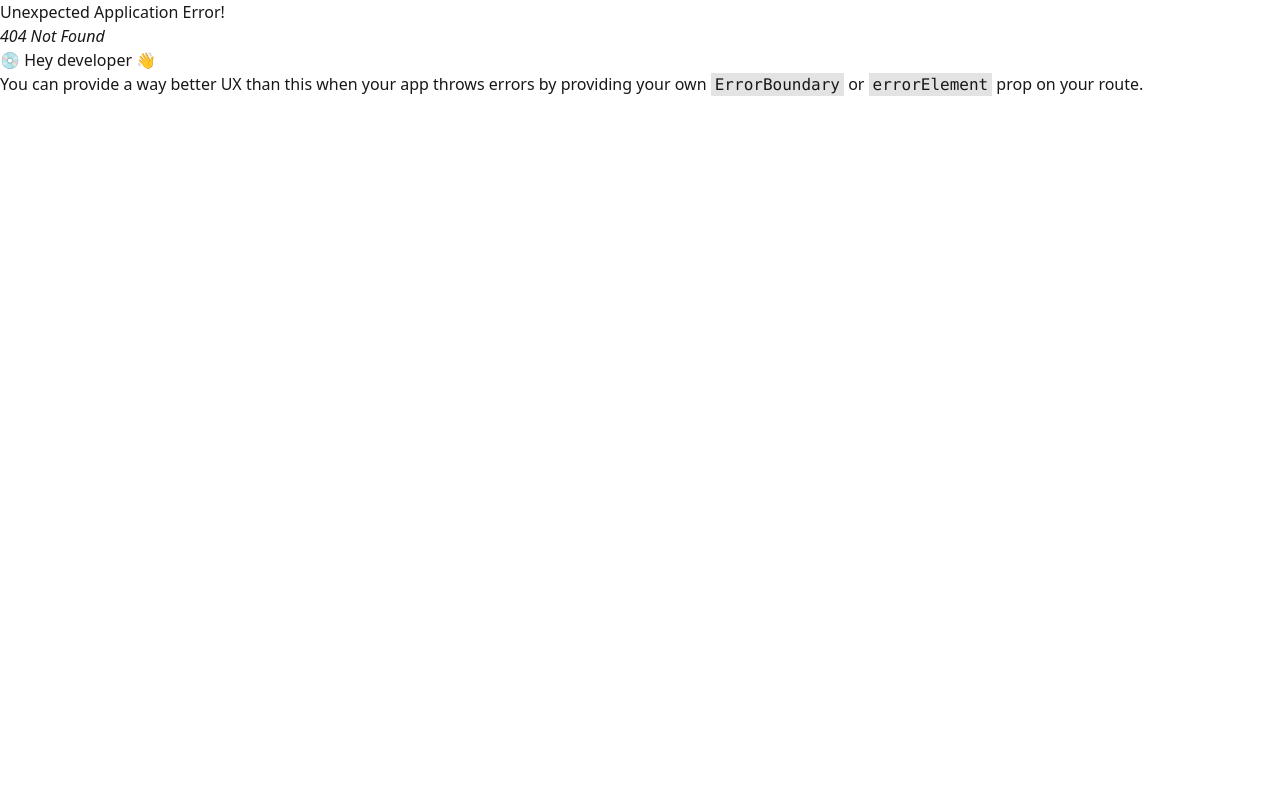
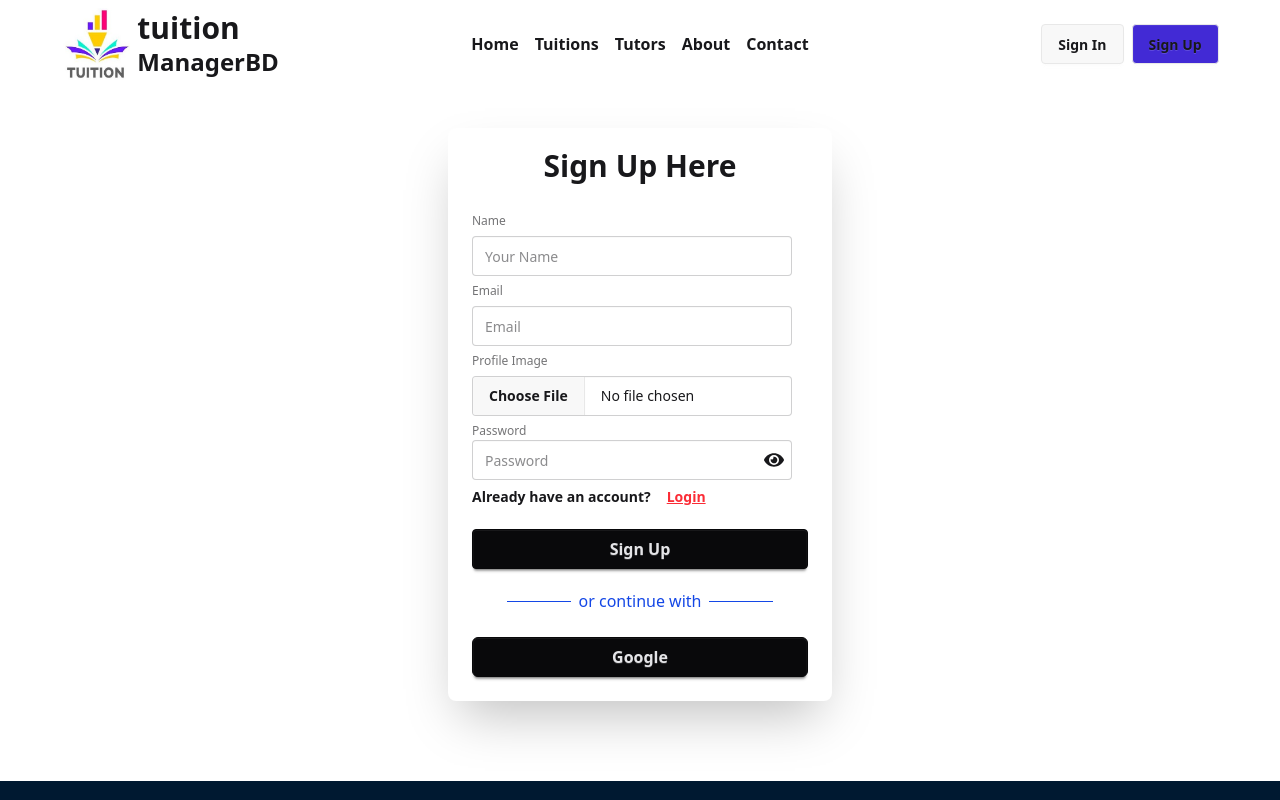
Before and after one commit to imtiaz8936/Tuition-Manager-BD-Client, a React (Vite) app: page /signup in a window 1280 px wide. Before the commit this address had no page. Shown: the top 800 px of the page. Built offline with nearby package versions, Linux system fonts and the light colour scheme.

Commit message:
user signup form added

```diff
--- a/package.json
+++ b/package.json
@@ -16,6 +16,7 @@
     "firebase": "^12.6.0",
     "react": "^19.2.0",
     "react-dom": "^19.2.0",
+    "react-hook-form": "^7.68.0",
     "react-hot-toast": "^2.6.0",
     "react-icons": "^5.5.0",
     "react-router": "^7.10.1",
--- /dev/null
+++ b/src/pages/auth/signup/Signup.jsx
@@ -0,0 +1,148 @@
+import React, { useState } from "react";
+import { useForm } from "react-hook-form";
+import { FaEye } from "react-icons/fa";
+import { IoEyeOff } from "react-icons/io5";
+import { Link } from "react-router";
+
+const Signup = () => {
+  const {
+    register,
+    handleSubmit,
+    formState: { errors },
+  } = useForm();
+  const [show, setShow] = useState(false);
+
+  const handleSignup = () => {
+    console.log("clicked");
+  };
+
+  return (
+    <div className="max-w-7xl mx-auto flex justify-center items-center mt-10 mb-20">
+      <title>Register</title>
+      <div className="card bg-base-100 w-full max-w-sm shrink-0 shadow-2xl">
+        <h1 className="font-bold text-3xl text-center mt-5">Sign Up Here</h1>
+        <div className="card-body">
+          <form onSubmit={handleSubmit(handleSignup)}>
+            <fieldset className="fieldset">
+              <label className="label">Name</label>
+              <input
+                type="name"
+                {...register("name", {
+                  required: "Name is required",
+                  maxLength: {
+                    value: 20,
+                    message: "Name cannot exceed 20 characters",
+                  },
+                })}
+                className="input"
+                placeholder="Your Name"
+              />
+              {errors.name && (
+                <p className="text-red-500 text-xs mt-2">
+                  {errors.name.message}
+                </p>
+              )}
+
+              <label className="label">Email</label>
+              <input
+                type="email"
+                {...register("email", {
+                  required: "Email is required",
+                  maxLength: {
+                    value: 30,
+                    message: "Email cannot exceed 30 characters",
+                  },
+                  pattern: {
+                    value: /@/,
+                    message: "Email must contain an @ symbol",
+                  },
+                })}
+                className="input"
+                placeholder="Email"
+              />
+              {errors.email && (
+                <p className="text-red-500 text-xs mt-2">
+                  {errors.email.message}
+                </p>
+              )}
+
+              <label className="label">Profile Image</label>
+              <input
+                type="file"
+                {...register("image", { required: "Image is required" })}
+                className="file-input"
+              />
+              {errors.image && (
+                <p className="text-red-500 text-xs mt-2">
+                  {errors.image.message}
+                </p>
+              )}
+
+              <div className="relative">
+                <label className="label">Password</label>
+                <input
+                  type={show ? "text" : "password"}
+                  {...register("password", {
+                    required: "Password is required",
+                    minLength: {
+                      value: 6,
+                      message: "Password must be at least 6 characters long",
+                    },
+                    pattern: {
+                      value:
+                        /^(?=.*[A-Z])(?=.*[a-z])(?=.*\d)(?=.*[^A-Za-z0-9]).+$/,
+                      message:
+                        "Password must contain one uppercase, one lowercase letter and one special character",
+                    },
+                  })}
+                  className="input"
+                  placeholder="Password"
+                />
+                <span
+                  onClick={() => setShow(!show)}
+                  className="absolute right-6 top-7 cursor-pointer z-50"
+                >
+                  {show ? <IoEyeOff size={20} /> : <FaEye size={20} />}
+                </span>
+              </div>
+              {errors.password && (
+                <p className="text-red-500 text-xs mt-2">
+                  {errors.password.message}
+                </p>
+              )}
+              <div>
+                <p className="flex flex-inline gap-4 font-semibold text-[14px]">
+                  Already have an account?
+                  <Link to="/auth-login" className="text-red-500 underline">
+                    Login
+                  </Link>
+                </p>
+              </div>
+              <button
+                type="submit"
+                className="btn btn-neutral mt-4 text-[16px] font-semibold hover:text-black hover:bg-gray-100 transition-colors"
+              >
+                Sign Up
+              </button>
+            </fieldset>
+          </form>
+
+          <div className="flex items-center justify-center gap-2 my-2">
+            <div className="h-px w-16 bg-blue-700"></div>
+            <span className="text-[16px] text-blue-700">or continue with</span>
+            <div className="h-px w-16 bg-blue-700"></div>
+          </div>
+
+          <button
+            type="button"
+            className="flex items-center justify-center gap-3 btn btn-neutral mt-2 text-[16px] px-5 py-2 rounded-md w-full font-semibold hover:text-black hover:bg-gray-100 transition-colors cursor-pointer"
+          >
+            {/* <FcGoogle size={20}></FcGoogle> Google */} Google
+          </button>
+        </div>
+      </div>
+    </div>
+  );
+};
+
+export default Signup;
--- /dev/null
+++ b/src/pages/home/home/Home.jsx
@@ -0,0 +1,7 @@
+import React from "react";
+
+const Home = () => {
+  return <div>Home</div>;
+};
+
+export default Home;
--- a/src/pages/shared/navbar/Navbar.jsx
+++ b/src/pages/shared/navbar/Navbar.jsx
@@ -121,7 +121,7 @@ const Navbar = () => {
               </Link>
             </div>
             <div>
-              <Link to="/register" className="btn bg-primary">
+              <Link to="/signup" className="btn bg-primary">
                 Sign Up
               </Link>
             </div>
--- /dev/null
+++ b/src/pages/tuitions/Tuitions.jsx
@@ -0,0 +1,7 @@
+import React from "react";
+
+const Tuitions = () => {
+  return <div>Tuitions Page</div>;
+};
+
+export default Tuitions;
--- a/src/routes/publicRoutes/Router.jsx
+++ b/src/routes/publicRoutes/Router.jsx
@@ -1,10 +1,26 @@
 import { createBrowserRouter } from "react-router";
 import RootLayout from "../../layouts/rootLayout/RootLayout";
+import Tuitions from "../../pages/tuitions/Tuitions";
+import Home from "../../pages/home/home/Home";
+import Signup from "../../pages/auth/signup/Signup";
 
 export const router = createBrowserRouter([
   {
     path: "/",
     Component: RootLayout,
-    children: [{}],
+    children: [
+      {
+        index: true,
+        Component: Home,
+      },
+      {
+        path: "/tuitions",
+        element: <Tuitions></Tuitions>,
+      },
+      {
+        path: "/signup",
+        Component: Signup,
+      },
+    ],
   },
 ]);
```
Also changed, not shown: 1 other file (tests, documents, lock files or other folders).
